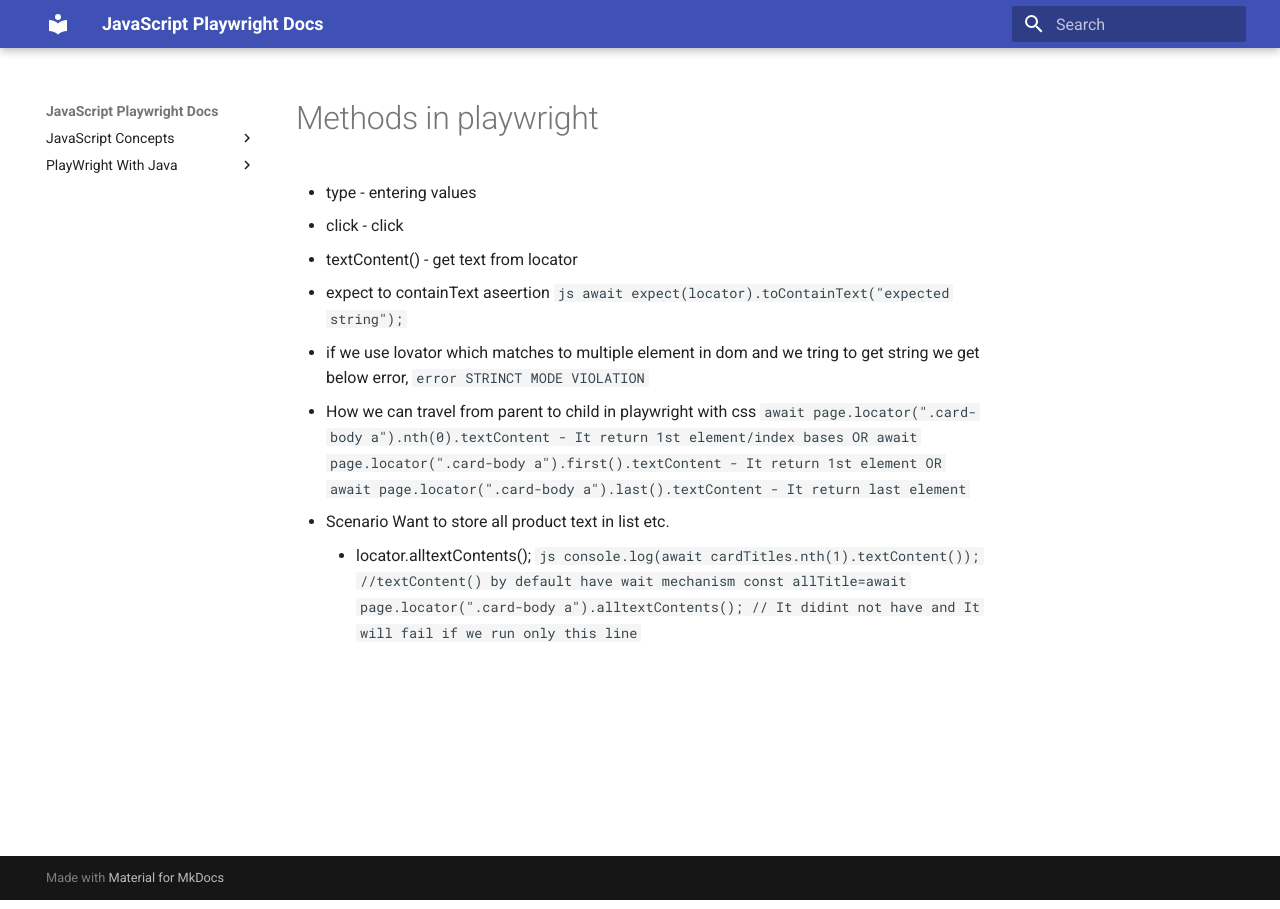
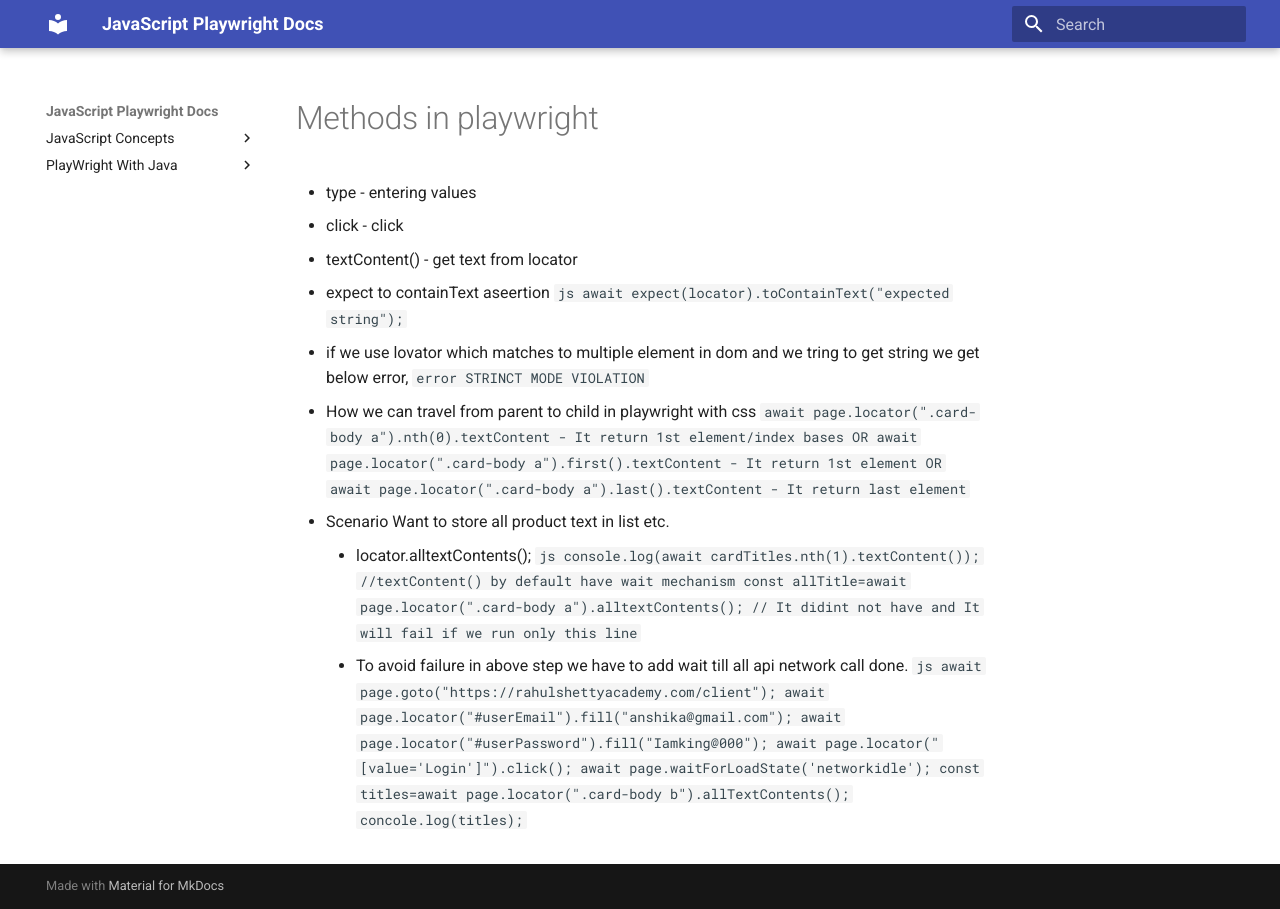
Before and after one commit to Play-Wright-course/automation-testing, an MkDocs documentation site: the page built from docs/javascriptConcepts/jscode/methods-in-playwright.md, in a window 1280 px wide. Built offline with MkDocs 1.6.1 and Material for MkDocs 9.7.7, drawn with Linux system fonts in a browser that asks for light colours.

Commit message:
Update methods-in-playwright.md

````diff
--- a/docs/javascriptConcepts/jscode/methods-in-playwright.md
+++ b/docs/javascriptConcepts/jscode/methods-in-playwright.md
@@ -26,3 +26,13 @@
        console.log(await cardTitles.nth(1).textContent()); //textContent() by default have wait mechanism
        const allTitle=await page.locator(".card-body a").alltextContents(); // It didint not have and It will fail if we run only this line
        ```
+    - To avoid failure in above step we have to add wait till all api network call done.
+      ```js
+      await page.goto("https://rahulshettyacademy.com/client");
+      await page.locator("#userEmail").fill("anshika@gmail.com");
+      await page.locator("#userPassword").fill("Iamking@000");
+      await page.locator("[value='Login']").click();
+      await page.waitForLoadState('networkidle');
+      const titles=await page.locator(".card-body b").allTextContents();
+      concole.log(titles);
+      ```
````
